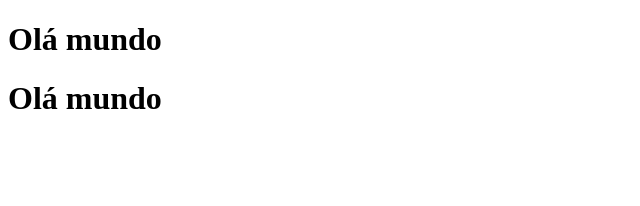
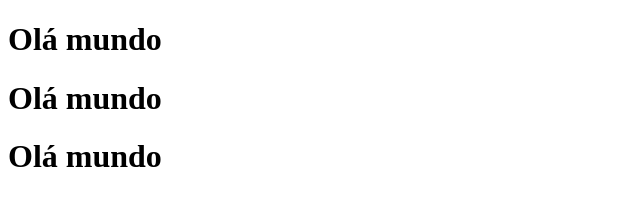
Before and after one commit to DevTureck/cloneDoClone, a plain HTML site: page index.html in a window 1280 px wide. Shown: the whole page, without its empty margins (0-640 px from the left). Drawn offline with Linux system fonts and the light colour scheme.

Commit message:
commit repositório primário

```diff
--- a/index.html
+++ b/index.html
@@ -9,6 +9,7 @@
     <header>
         <h1>Olá mundo</h1>
         <h1>Olá mundo</h1>
+        <h1>Olá mundo</h1>
     </header>
 </body>
 </html>
```
